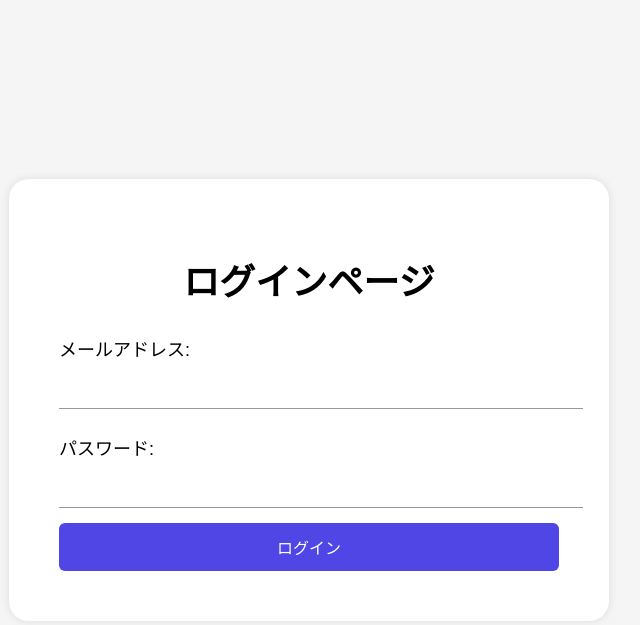
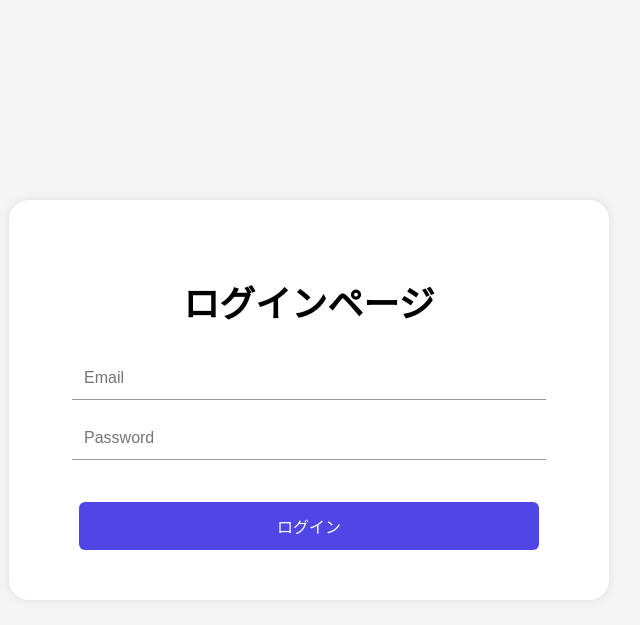
Before and after one commit to yuki821322/tech-jam, a PHP site: page /tech-jam/PHP/login.php in a window 1280 px wide. Shown: the top 625 px of the page, without its empty margins (331-971 px from the left). Run offline with PHP 8.4, Linux system fonts and the light colour scheme; data that the repository does not hold is empty.

Commit message:
ログイン画面

```diff
--- a/CSS/login.css
+++ b/CSS/login.css
@@ -31,16 +31,19 @@ label {
 input[type="email"],
 input[type="password"] {
     width: 100%;
+    max-width: 450px;
     padding: 12px;
-    margin-bottom: 15px;
+    margin-bottom: 17px;
     font-size: 16px;
     border: none;
-    border-bottom: 1px solid #999;
+    border-bottom: 0.5px  solid #999;
     background: transparent;
 }
 
 input[type="submit"] {
     width: 100%;
+    max-width: 460px;
+    margin-top: 25px;
     padding: 12px;
     font-size: 16px;
     background: #4F46E5;
--- a/PHP/login.php
+++ b/PHP/login.php
@@ -11,14 +11,12 @@
 
 <body>
     <div class="box">
-    <h1>ログインページ</h1>
-    <form action="login_check.php" method="post">
-        <label for="email">メールアドレス:</label>
-        <input type="email" name="email" required><br>
-        <label for="password">パスワード:</label>
-        <input type="password" name="password" required><br>
-        <input type="submit" value="ログイン">
-    </form>
+        <h1>ログインページ</h1>
+        <form action="login_check.php" method="post">
+            <input type="email" name="email" required placeholder="Email"><br>
+            <input type="password" name="password" required placeholder="Password"><br>
+            <input type="submit" value="ログイン">
+        </form>
     </div>
     <!-- 隠しfromを使って名前をfrom.phpに送る -->
     <form action="from.php" method="post" style="display: none;">
```
